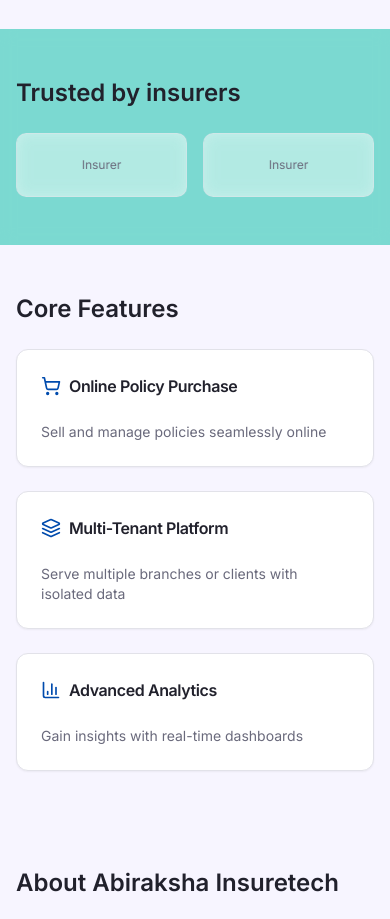
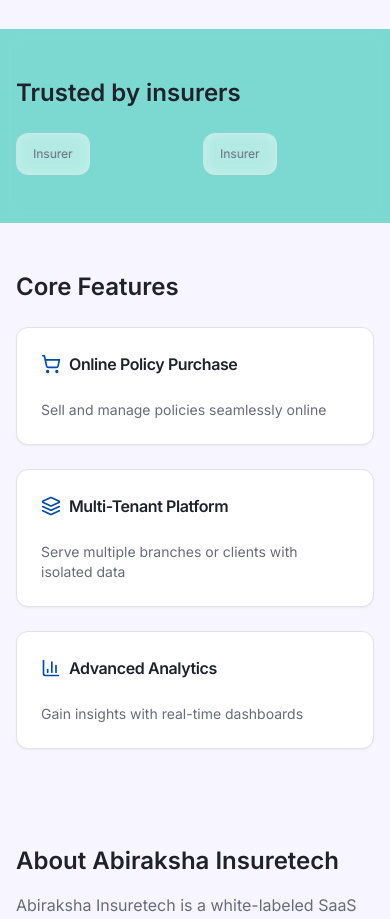
Before and after one commit to JackOfPrompt/policy-pulse-commissions, a React (Vite) app: page / in a window 390 px wide. Shown: the part 1120-2039 px from the top of the page. Built offline with nearby package versions, Linux system fonts and the light colour scheme; no server answers; the database is empty.

Commit message:
Update landing page layout
Adjusted the layout of the "Trusted by Insurers" section on the landing page to ensure all logos are visible and that the cards appropriately fit the logos.

```diff
--- a/src/pages/marketing/Landing.tsx
+++ b/src/pages/marketing/Landing.tsx
@@ -201,14 +201,14 @@ const goToDashboard = () => {
                       : (p.logo_url ? `https://vnrwnqcoytwdinlxswqe.supabase.co/storage/v1/object/public/provider-documents/${p.logo_url}` : null);
                     return (
                       <CarouselItem key={p.id} className="basis-1/2 sm:basis-1/3 md:basis-1/5 lg:basis-1/6">
-                        <div className="h-16 rounded-md bg-card/60 backdrop-blur supports-[backdrop-filter]:bg-card/60 border border-border/50 flex items-center justify-center hover:shadow-primary transition hover-scale">
+                        <div className="rounded-lg bg-card/60 backdrop-blur supports-[backdrop-filter]:bg-card/60 border border-border/50 inline-flex items-center justify-center px-4 py-3 md:px-5 md:py-4 hover:shadow-primary transition-smooth">
                           {logoSrc ? (
                             <img
                               src={logoSrc}
                               alt={`${p.insurer_name} logo`}
-                              className="max-h-10 w-auto"
+                              className="h-10 md:h-12 w-auto object-contain max-w-[160px]"
                               loading="lazy"
-                              onError={(e) => { (e.currentTarget as HTMLImageElement).style.display = 'none'; }}
+                              onError={(e) => { (e.currentTarget as HTMLImageElement).src = '/placeholder.svg'; }}
                             />
                           ) : (
                             <span className="text-xs text-muted-foreground">{p.insurer_name}</span>
```
